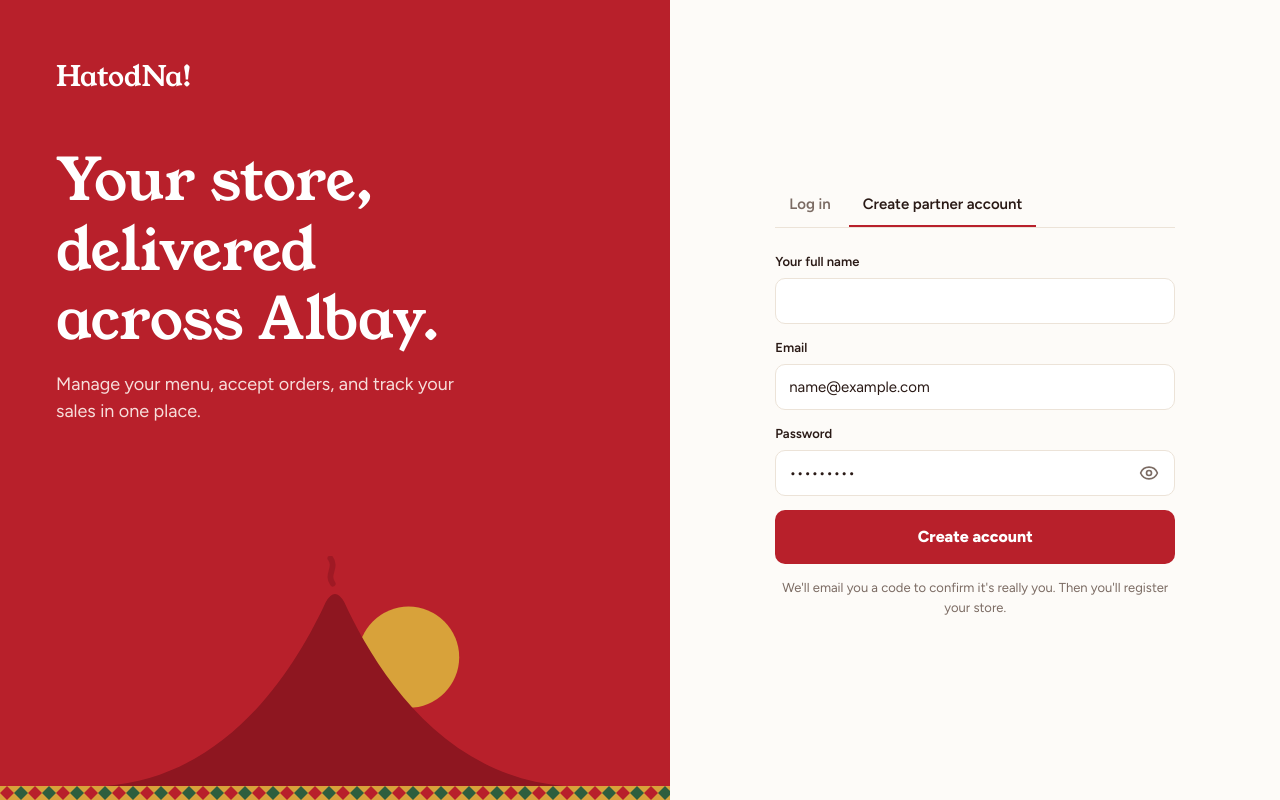
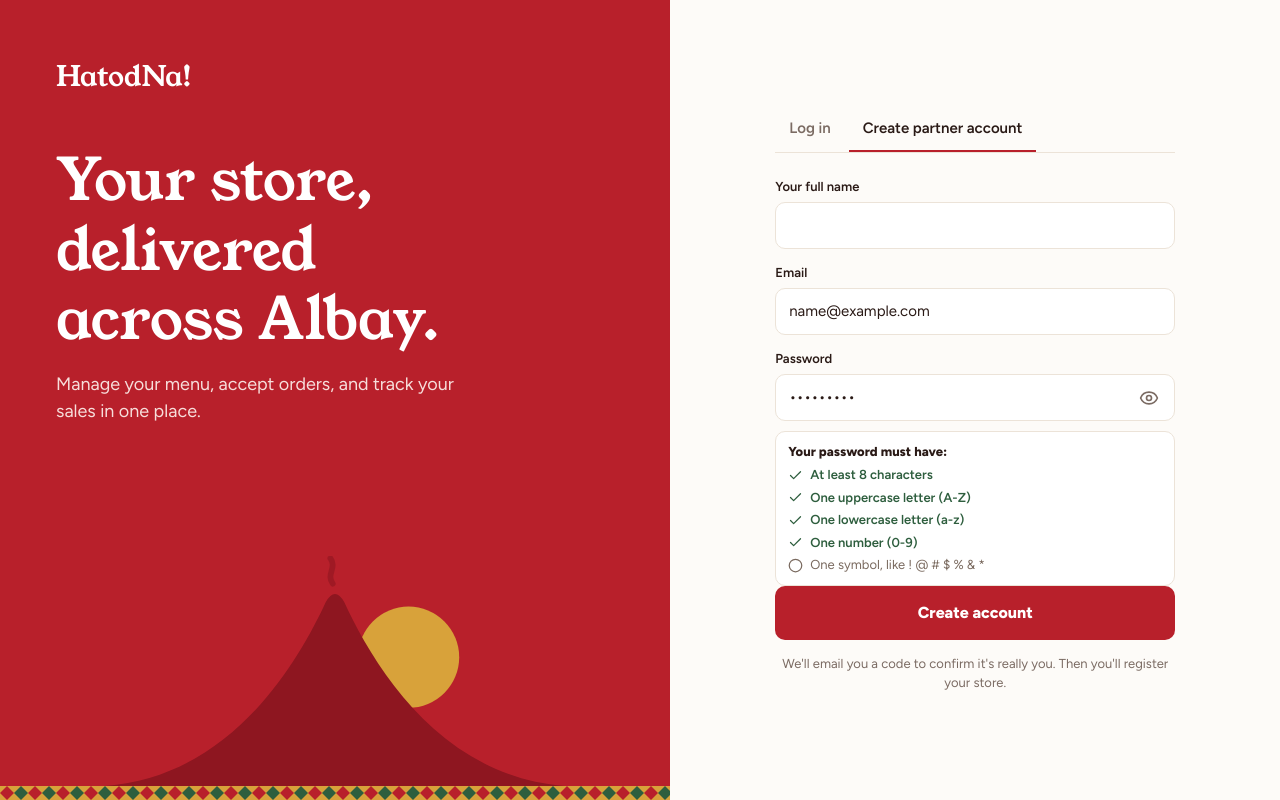
Before and after one commit to jlaab-kcjcjr/hatodna-web, a React (Vite) app: page /merchant/login in a window 1280 px wide. Both pictures are taken after typing "name@example.com", "Sample123" into the empty fields and a click on the tab "Create partner account". Built offline with nearby package versions, Linux system fonts and the light colour scheme; no server answers.

Commit message:
Password requirements on partner sign-up

```diff
--- a/src/context/AuthContext.jsx
+++ b/src/context/AuthContext.jsx
@@ -8,7 +8,9 @@ function friendlyAuthError(error) {
   if (message.includes('Invalid login credentials')) return "That email and password don't match.";
   if (message.includes('Email not confirmed')) return 'Confirm your email first. Enter the code we emailed you.';
   if (message.includes('already registered')) return 'An account with this email already exists. Log in instead.';
-  if (message.includes('Password should be')) return 'Use a stronger password with at least 8 characters.';
+  if (message.includes('Password should') || message.toLowerCase().includes('weak password')) {
+    return 'Use a stronger password: at least 8 characters, with an uppercase letter, a lowercase letter, a number and a symbol.';
+  }
   if (message.toLowerCase().includes('rate limit')) return 'Too many emails were sent. Please wait a few minutes and try again.';
   return message || 'Something went wrong. Please try again.';
 }
--- a/src/index.css
+++ b/src/index.css
@@ -1068,3 +1068,11 @@ input, select, textarea, button { max-width: 100%; }
 }
 .update-banner .spin { animation: update-spin 0.8s linear infinite; }
 @keyframes update-spin { to { transform: rotate(360deg); } }
+
+/* ===== Password requirements (Create partner account) ===== */
+.password-rules { margin-top: -0.25rem; padding: 0.625rem 0.75rem; background: var(--surface); border: 1px solid var(--line); border-radius: var(--radius-sm); }
+.password-rules p { margin: 0 0 0.25rem; font-size: 0.8125rem; font-weight: 700; }
+.password-rules ul { display: grid; gap: 0.1875rem; margin: 0; padding: 0; list-style: none; }
+.password-rules li { display: flex; align-items: center; gap: 0.4375rem; font-size: 0.8125rem; color: var(--muted, #7a6a5f); }
+.password-rules li svg { flex-shrink: 0; }
+.password-rules li.ok { color: #2e5e3e; font-weight: 600; }
--- a/src/merchant/MerchantLogin.jsx
+++ b/src/merchant/MerchantLogin.jsx
@@ -1,11 +1,22 @@
 import { useEffect, useState } from 'react';
 import { Navigate, useNavigate } from 'react-router-dom';
+import { Check, Circle } from 'lucide-react';
 import { useAuth } from '../context/AuthContext';
 import MayonMark from '../components/MayonMark';
 import BanigBand from '../components/BanigBand';
 import PasswordInput from '../components/PasswordInput';
 
 const RESEND_SECONDS = 60;
+
+// Same rules as Supabase (Authentication → Email → Password requirements), so the form never lets
+// through a password the server will reject.
+const PASSWORD_RULES = [
+  { label: 'At least 8 characters', short: '8 or more characters', test: (p) => p.length >= 8 },
+  { label: 'One uppercase letter (A-Z)', short: 'an uppercase letter', test: (p) => /[A-Z]/.test(p) },
+  { label: 'One lowercase letter (a-z)', short: 'a lowercase letter', test: (p) => /[a-z]/.test(p) },
+  { label: 'One number (0-9)', short: 'a number', test: (p) => /[0-9]/.test(p) },
+  { label: 'One symbol, like ! @ # $ % & *', short: 'a symbol', test: (p) => /[!@#$%^&*()_+\-=[\]{};':"\\|,.<>/?`~]/.test(p) },
+];
 
 export default function MerchantLogin() {
   const { session, signIn, signUp, confirmSignup, resendConfirmation } = useAuth();
@@ -63,7 +74,10 @@ export default function MerchantLogin() {
 
     if (mode === 'signup' && fullName.trim().length < 3) return setError('Enter your full name.');
     if (!email.trim() || !password) return setError('Enter your email and password.');
-    if (mode === 'signup' && password.length < 8) return setError('Use a password with at least 8 characters.');
+    if (mode === 'signup') {
+      const missing = PASSWORD_RULES.filter((r) => !r.test(password)).map((r) => r.short);
+      if (missing.length > 0) return setError(`Your password still needs: ${missing.join(', ')}.`);
+    }
 
     setBusy(true);
     try {
@@ -205,8 +219,25 @@ export default function MerchantLogin() {
                   value={password}
                   onChange={(e) => setPassword(e.target.value)}
                   autoComplete={mode === 'login' ? 'current-password' : 'new-password'}
+                  aria-describedby={mode === 'signup' ? 'password-rules' : undefined}
                 />
               </label>
+              {mode === 'signup' && (
+                <div className="password-rules" id="password-rules">
+                  <p>Your password must have:</p>
+                  <ul>
+                    {PASSWORD_RULES.map((r) => {
+                      const ok = r.test(password);
+                      return (
+                        <li key={r.label} className={ok ? 'ok' : ''}>
+                          {ok ? <Check size={15} aria-hidden="true" /> : <Circle size={15} aria-hidden="true" />}
+                          {r.label}
+                        </li>
+                      );
+                    })}
+                  </ul>
+                </div>
+              )}
               {error && <p className="form-error">{error}</p>}
               <button className="btn btn-primary btn-block" type="submit" disabled={busy}>
                 {busy ? 'Please wait...' : mode === 'login' ? 'Log in' : 'Create account'}
```
